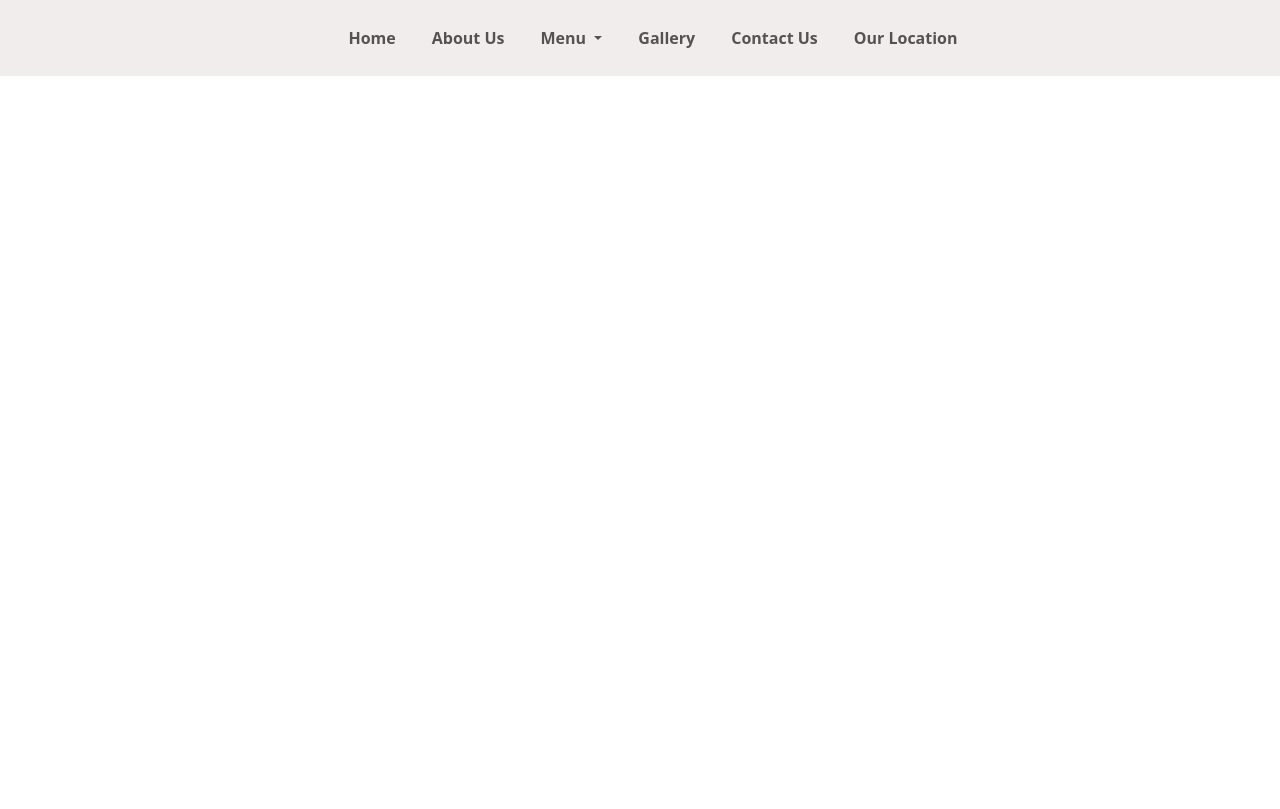
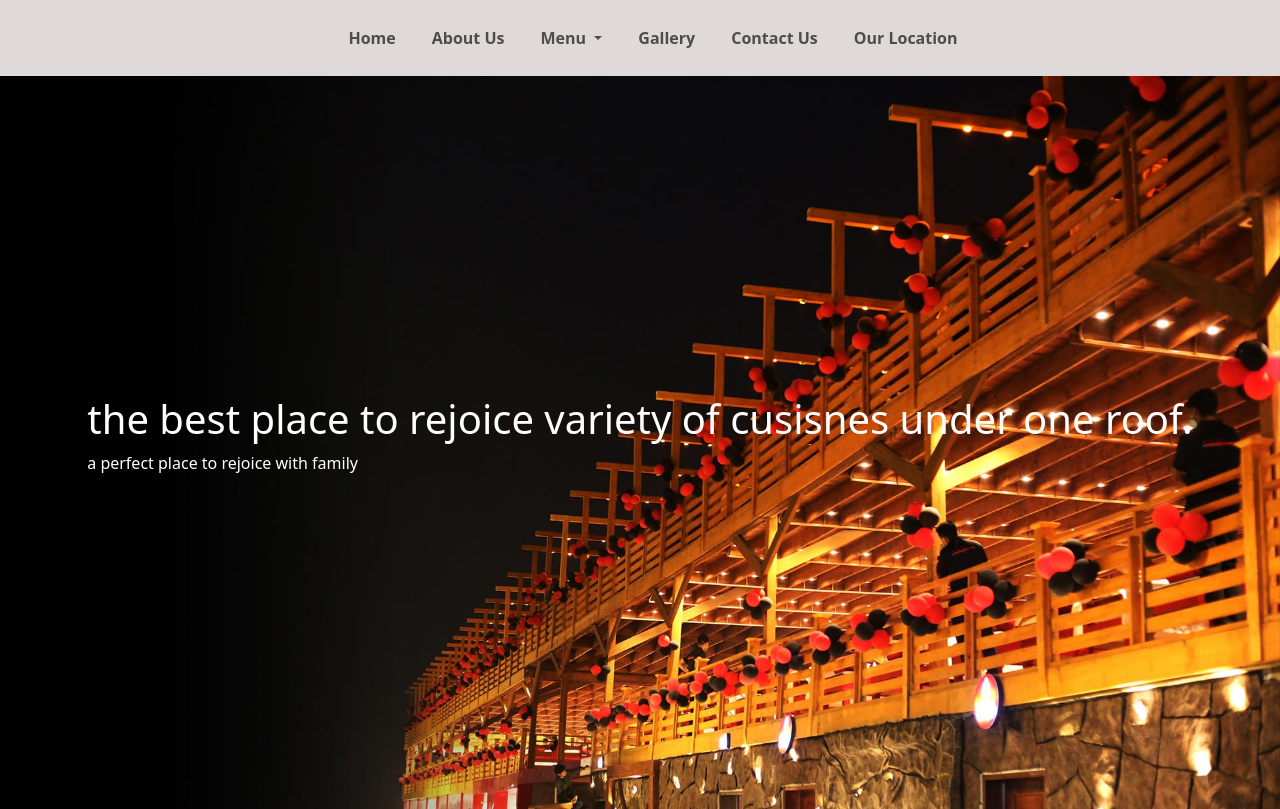
Before and after one commit to Nomanshabbir1/cssassignment_05, a plain HTML site: page index.html in a window 1280 px wide. Drawn offline with nearby package versions, Linux system fonts and the light colour scheme.

Commit message:
section1 inprogress

```diff
--- a/index.html
+++ b/index.html
@@ -46,5 +46,9 @@
     </div>
   </div>
 </nav></div>
+<div class="section">
+<img class="sec1pic" width="100%" src="./photos/header.jpg" alt="">
+  <div class="sec1content"><h1>the best place to rejoice variety of cusisnes under one roof.</h1>
+<p>a perfect place to rejoice with family</p></div></div>
 </div></body>
 </html>
--- a/style.css
+++ b/style.css
@@ -4,6 +4,17 @@ margin-left: 10px;}
 .nav-item{ margin: 10px;
 font-weight: bold;}
 
-.header{background-color: rgb(241, 237, 237);
+.header{background-color: rgb(223, 217, 217);
 display: flex;
 justify-content: space-around;}
+
+.sec1pic{ position: relative;}
+
+.section{display: flex;
+flex-direction: row-reverse;
+justify-content: center;
+align-items: center;}
+
+.sec1content{color: white;
+position: absolute;
+}
```
